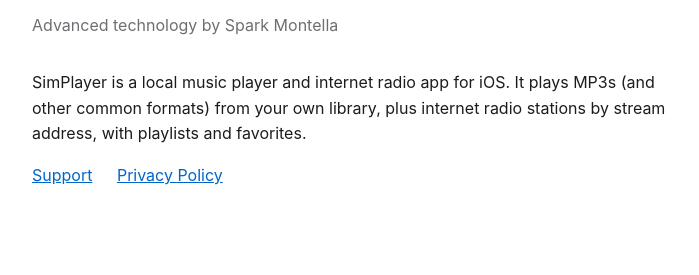
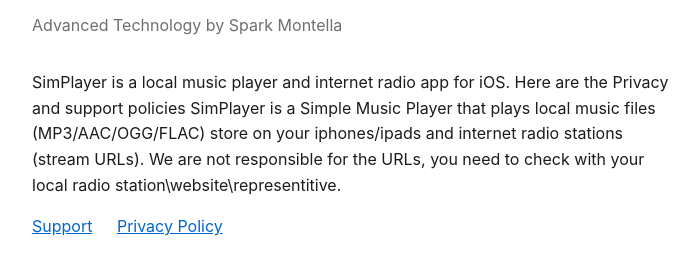
Before and after one commit to ATbySparkmontella/SimPlayer, a plain HTML site: page index.html in a window 1280 px wide. Shown: the part 99-374 px from the top of the page, without its empty margins (288-987 px from the left). Drawn offline with Linux system fonts and the light colour scheme.

Commit message:
Update index.html

```diff
--- a/index.html
+++ b/index.html
@@ -35,9 +35,13 @@
 </head>
 <body>
   <h1>SimPlayer</h1>
-  <p class="tagline">Advanced technology by Spark Montella</p>
+  <p class="tagline">Advanced Technology by Spark Montella</p>
 
-  <p>SimPlayer is a local music player and internet radio app for iOS. It plays MP3s (and other common formats) from your own library, plus internet radio stations by stream address, with playlists and favorites.</p>
+  <p>SimPlayer is a local music player and internet radio app for iOS. Here are the Privacy and support policies
+
+SimPlayer is a Simple Music Player that plays local music files (MP3/AAC/OGG/FLAC) store on your iphones/ipads and internet radio stations (stream URLs).
+
+We are not responsible for the URLs, you need to check with your local radio station\website\representitive.</p>
 
   <nav>
     <a href="support.html">Support</a>
```
